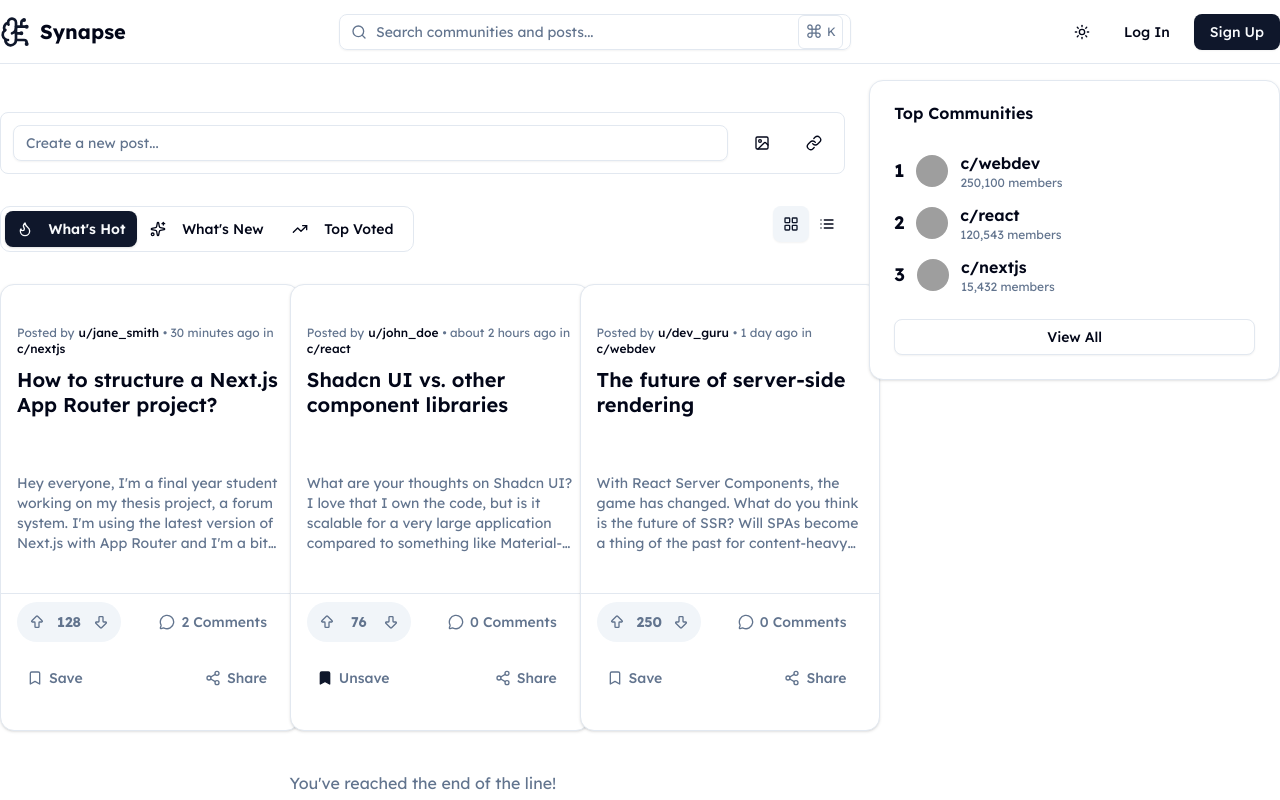
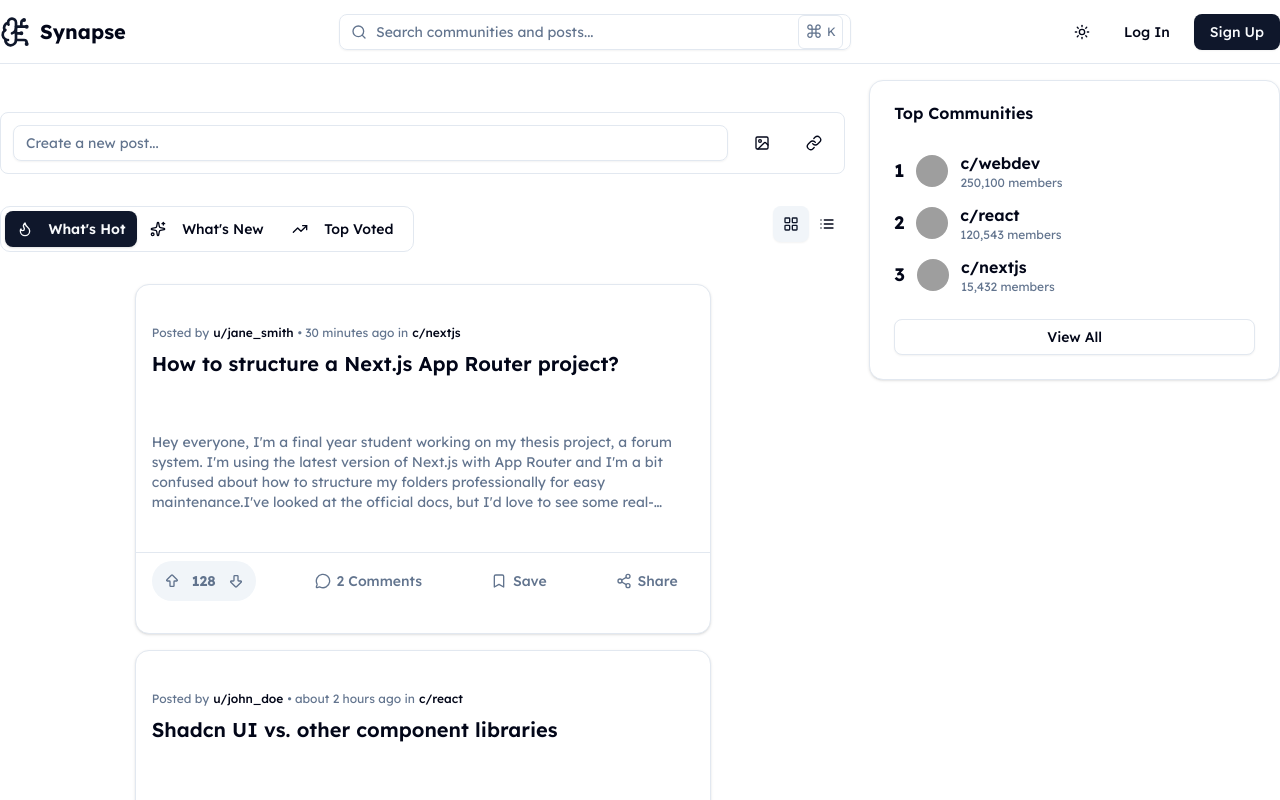
Before and after one commit to dhlananhh/synapse-client, a Next.js app: page /feed in a window 1280 px wide. Shown: the top 800 px of the page. Built offline with nearby package versions, Linux system fonts and the light colour scheme; grey boxes are pictures that could not be loaded.

Commit message:
fix: ensure consistent layout of PostFeed component

```diff
--- a/src/components/features/post/PostFeed.tsx
+++ b/src/components/features/post/PostFeed.tsx
@@ -154,9 +154,8 @@ export default function PostFeed() {
           <>
             <div className={
               cn(
-                viewMode === "card"
-                  ? "grid grid-cols-1 md:grid-cols-2 lg:grid-cols-3 gap-6"
-                  : "flex flex-col gap-2"
+                "flex flex-col",
+                viewMode === "card" ? "gap-4" : "gap-2"
               )
             }>
               {
```
